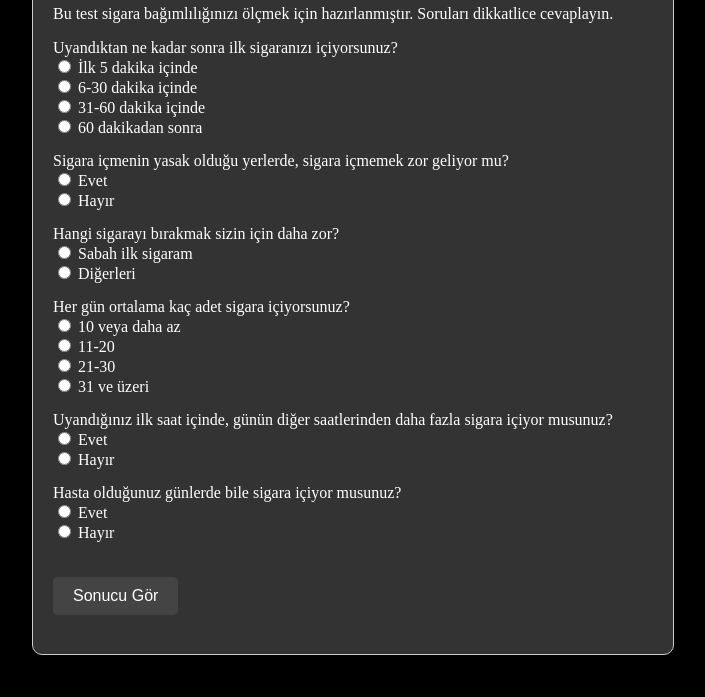
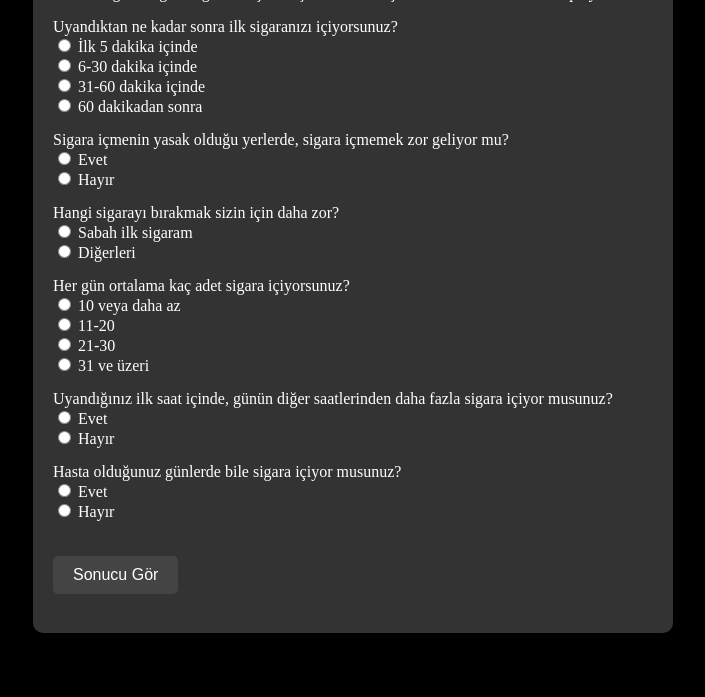
Before and after one commit to svcn-zt/sigara-testi, a plain HTML site: page index.html in a window 1280 px wide. Shown: the part 103-800 px from the top of the page, without its empty margins (287-992 px from the left). Drawn offline with Linux system fonts and the light colour scheme.

Commit message:
Add files via upload

```diff
--- a/index.html
+++ b/index.html
@@ -9,13 +9,13 @@
             font-family: "Times New Roman", serif;
             background-color: #000000; /* Arka plan siyah */
             color: white; /* Yazı rengi beyaz */
-            margin: 20px;
+            margin: 0;
+            padding: 0;
         }
         .container {
             max-width: 600px;
             margin: auto;
             padding: 20px;
-            border: 1px solid #ccc;
             border-radius: 10px;
             background-color: #333333; /* Koyu gri arka plan */
             text-align: left;
@@ -34,7 +34,7 @@
             border-radius: 5px;
         }
         button:hover {
-            background-color: #555555; /* Buton üzerine gelindiğinde renk değişir */
+            background-color: #555555; /* Buton hover efekti */
         }
     </style>
 </head>
```
